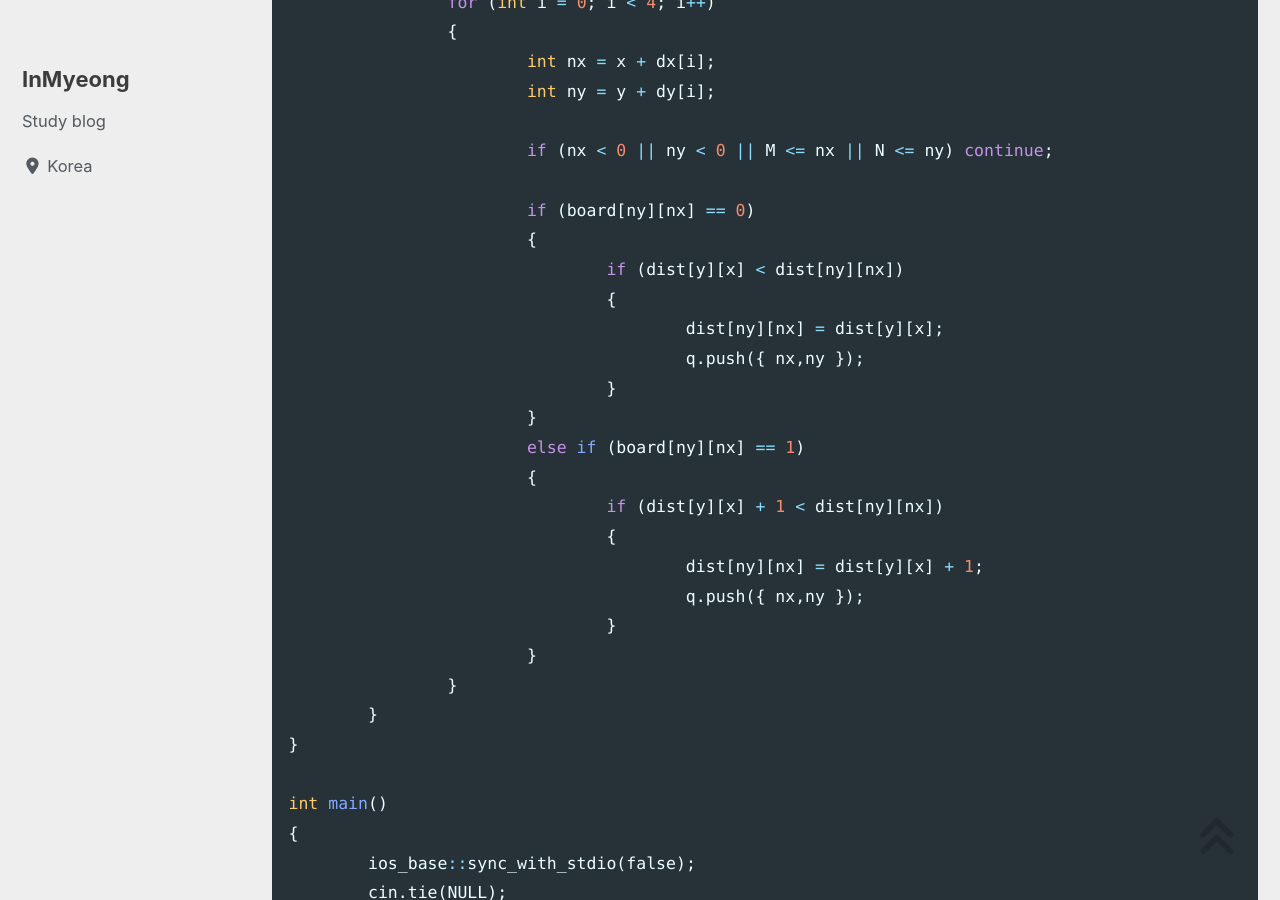
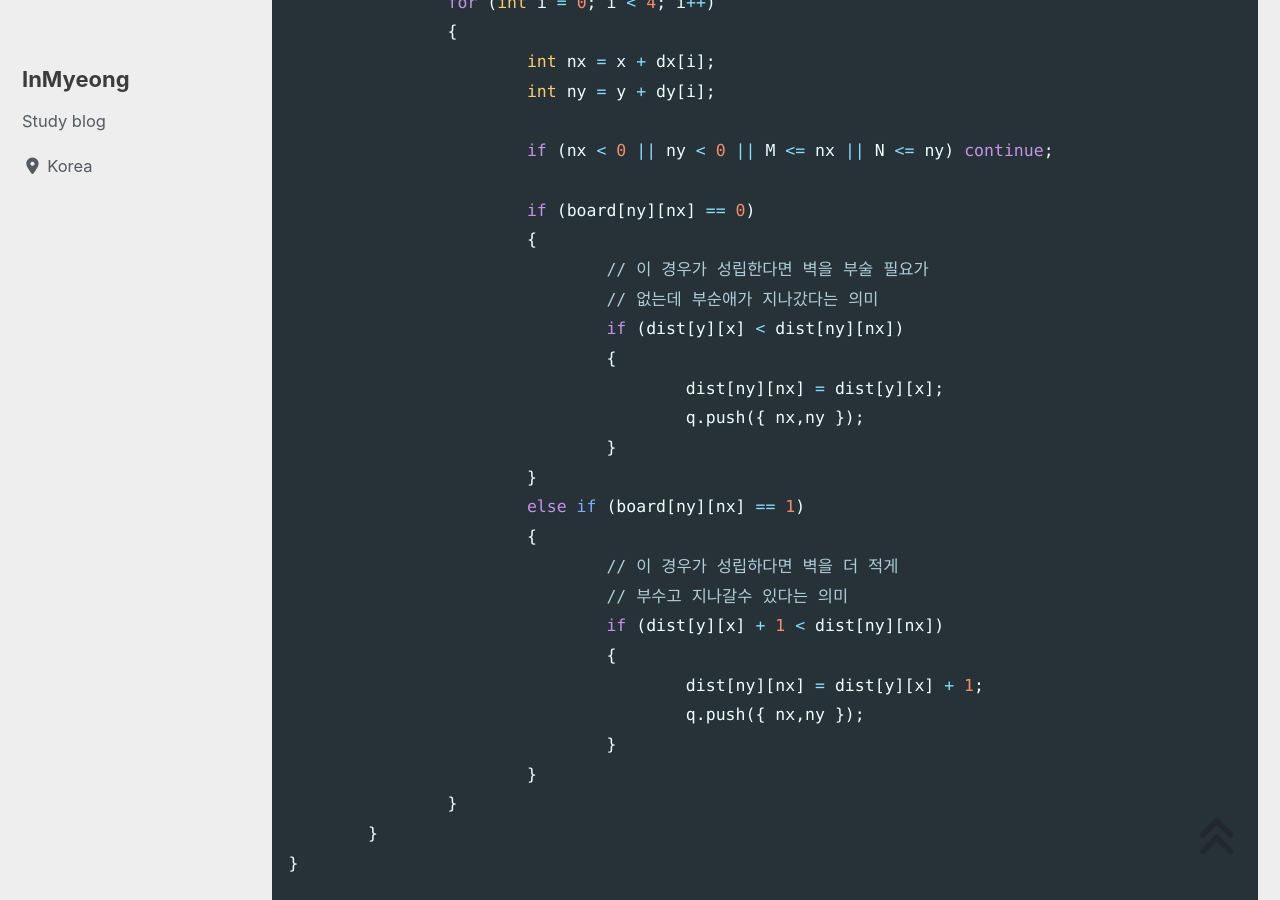
Before and after one commit to devMyeong/devMyeong.github.io, a Jekyll site: the page built from _posts/codingTest/2022-09-25-백준.md, in a window 1280 px wide and 900 px high, scrolled down 54633 px. Built offline with Jekyll 4.4.1, drawn with Linux system fonts in a browser that asks for light colours; cached includes are drawn as plain includes; nearby versions of some CDN libraries; some web fonts are replaced; comment, search, counter and statistics services are not loaded.

Commit message:
Chore : 수정

```diff
--- a/_posts/codingTest/2022-09-25-백준.md
+++ b/_posts/codingTest/2022-09-25-백준.md
@@ -1688,6 +1688,8 @@ void bfs()
 
 			if (board[ny][nx] == 0)
 			{
+				// 이 경우가 성립한다면 벽을 부술 필요가
+				// 없는데 부순애가 지나갔다는 의미
 				if (dist[y][x] < dist[ny][nx])
 				{
 					dist[ny][nx] = dist[y][x];
@@ -1696,6 +1698,8 @@ void bfs()
 			}
 			else if (board[ny][nx] == 1)
 			{
+				// 이 경우가 성립하다면 벽을 더 적게
+				// 부수고 지나갈수 있다는 의미
 				if (dist[y][x] + 1 < dist[ny][nx])
 				{
 					dist[ny][nx] = dist[y][x] + 1;
```
